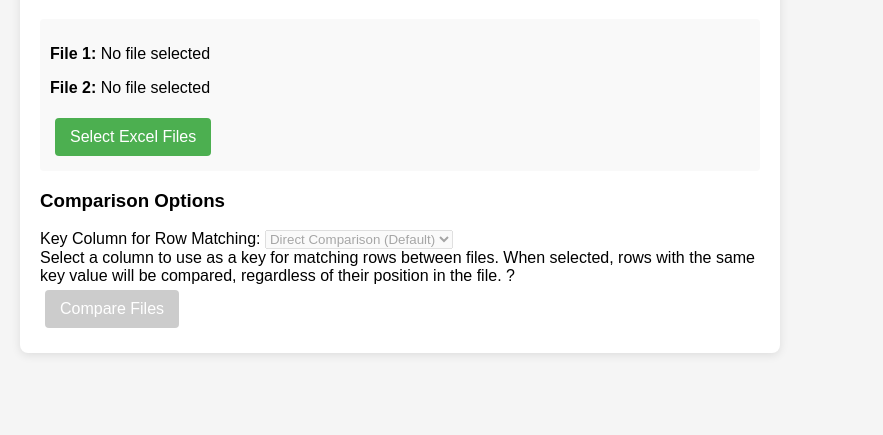
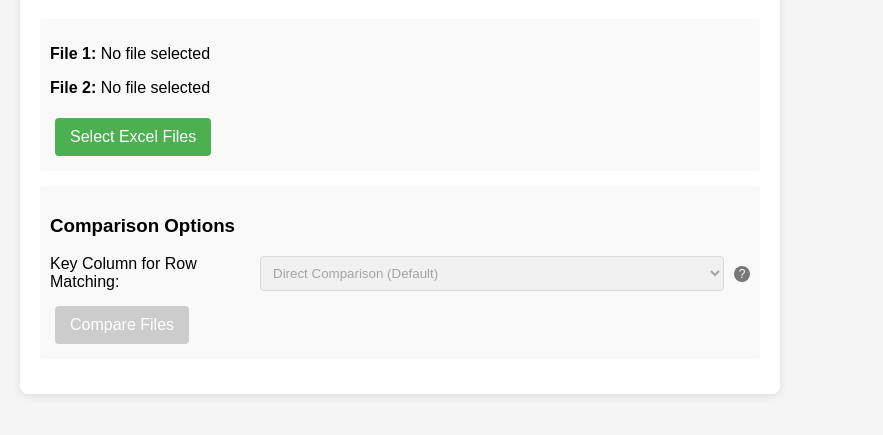
Before and after one commit to vicchimenti/excel-compare-tool, an Electron app: page index.html in a window 800 px wide. Shown: the part 101-536 px from the top of the page, 883 px wide, since content can reach past the window. Drawn offline with Linux system fonts and the light colour scheme.

Commit message:
adjust styles for keys

```diff
--- a/styles.css
+++ b/styles.css
@@ -5,7 +5,7 @@
 }
 
 .container {
-  max-width: 800px;
+  max-width: 900px;
   margin: 0 auto;
   background-color: white;
   padding: 20px;
@@ -43,6 +43,73 @@
   padding: 10px;
   background-color: #f9f9f9;
   border-radius: 4px;
+}
+
+.comparison-options {
+  margin: 15px 0;
+  padding: 10px;
+  background-color: #f9f9f9;
+  border-radius: 4px;
+}
+
+.option-group {
+  display: flex;
+  align-items: center;
+  margin-bottom: 10px;
+}
+
+.option-group label {
+  flex: 0 0 200px;
+  margin-right: 10px;
+}
+
+.option-group select {
+  flex: 1;
+  padding: 8px;
+  border-radius: 4px;
+  border: 1px solid #ccc;
+}
+
+.tooltip {
+  position: relative;
+  display: inline-block;
+  margin-left: 10px;
+}
+
+.help-icon {
+  display: inline-block;
+  width: 16px;
+  height: 16px;
+  background-color: #777;
+  color: white;
+  border-radius: 50%;
+  text-align: center;
+  line-height: 16px;
+  font-size: 12px;
+  cursor: help;
+}
+
+.tooltip .tooltiptext {
+  visibility: hidden;
+  width: 250px;
+  background-color: #555;
+  color: #fff;
+  text-align: center;
+  border-radius: 6px;
+  padding: 8px;
+  position: absolute;
+  z-index: 1;
+  bottom: 125%;
+  left: 50%;
+  margin-left: -125px;
+  opacity: 0;
+  transition: opacity 0.3s;
+  font-size: 14px;
+}
+
+.tooltip:hover .tooltiptext {
+  visibility: visible;
+  opacity: 1;
 }
 
 .results {
```
